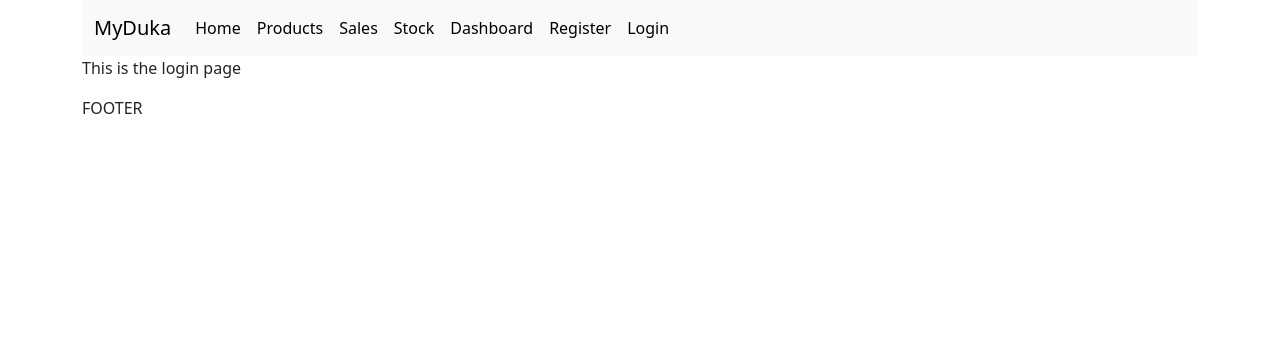
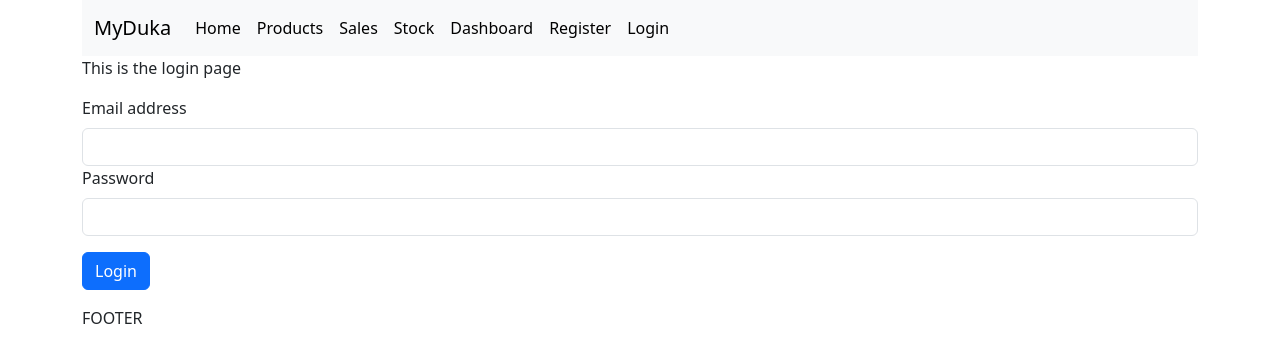
Before and after one commit to l-tting/myduka-, a Flask app: page /login in a window 1280 px wide. Shown: the top 363 px of the page. Run offline with Flask 3, Linux system fonts and the light colour scheme; some libraries are stand-ins or nearby versions.

Commit message:
user login workflow ---session not implemented yet

```diff
--- a/database.py
+++ b/database.py
@@ -12,8 +12,6 @@ def get_products():
     cur.execute('select * from products')
     products = cur.fetchall()
     return products
-
-
 
 
 
@@ -45,8 +43,6 @@ def get_stock():
 def insert_stock(stock_values):
     cur.execute("insert into stock(pid,stock_quantity)values(%s,%s)",stock_values)
     conn.commit()
-
-
 
 
 def get_sales_per_product():
@@ -110,3 +106,9 @@ def check_user_exists(email):
 def insert_user(user_details):
     cur.execute("insert into users(full_name,email,phone_number,password)values(%s,%s,%s,%s)",user_details)
     conn.commit()
+
+
+
+user = check_user_exists('janedoe@gmail.com')
+print(user)
+(4, 'Jane Doe', 'janedoe@gmail.com', '0714989269', '$2b$12$1CUX8fu4xGOHUdkRw7RQsORHnQkA6EQcG64x5gPd3qLjggzs75jje')
--- a/main.py
+++ b/main.py
@@ -94,8 +94,26 @@ def dashboard():
 
 
 
-@app.route('/login')
+@app.route('/login',methods=['GET','POST'])
 def login():
+    if request.method == "POST":
+        email = request.form['email']
+        password = request.form['password']
+
+        existing_user = check_user_exists(email)
+        if not existing_user:
+            flash("User with this email not registered",'danger')
+            return redirect(url_for('login'))
+
+        check_password = bcrypt.check_password_hash(existing_user[-1],password)
+
+        if check_password:
+            flash("Login successful",'success')
+            return redirect(url_for('dashboard'))
+        else:
+            flash("Incorrect password,try again","danger")
+            return redirect(url_for('login'))
+
     return render_template('login.html')
 
 
--- a/templates/login.html
+++ b/templates/login.html
@@ -5,6 +5,23 @@
 
     <p>This is the login page</p>
 
+    <div>
+
+        <form method="post" action="/login">
+            <div class="mb-3">
+                <label for="exampleInputEmail1" class="form-label">Email address</label>
+                <input type="email" name="email" class="form-control" id="exampleInputEmail1" aria-describedby="emailHelp">
+
+            <div class="mb-3">
+                <label for="exampleInputPassword1" class="form-label">Password</label>
+                <input type="password" name="password" class="form-control" id="exampleInputPassword1">
+            </div>
+
+            <button type="submit" class="btn btn-primary">Login</button>
+        </form>
+
+    </div>
+
 
 </div>
 {% endblock %}
--- a/test.py
+++ b/test.py
@@ -1,8 +1,6 @@
-from database import get_products
 
 
-data = get_products()
 
 
-for i in data:
-    print(i[2])
+
+print("hello")
```
Also changed, not shown: readme.md.
